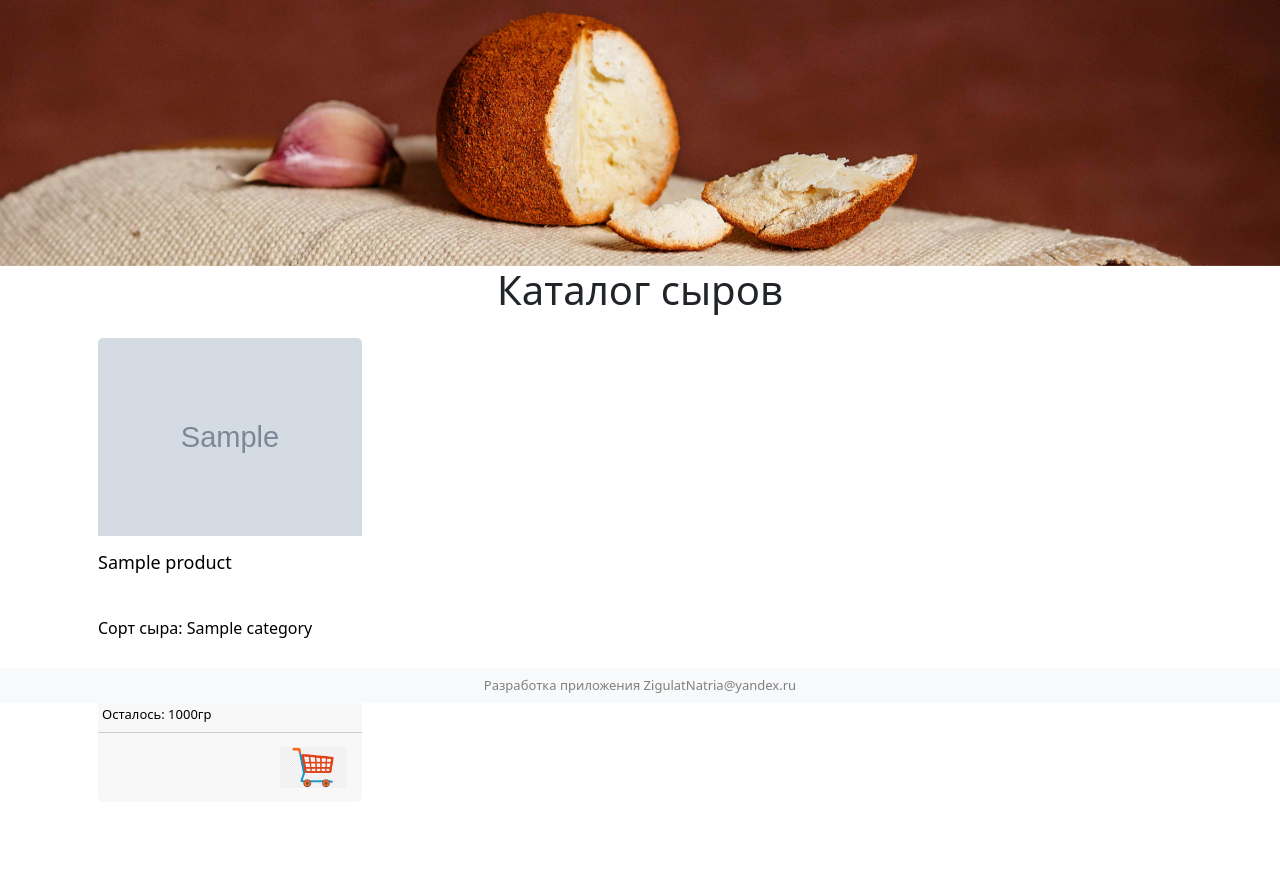
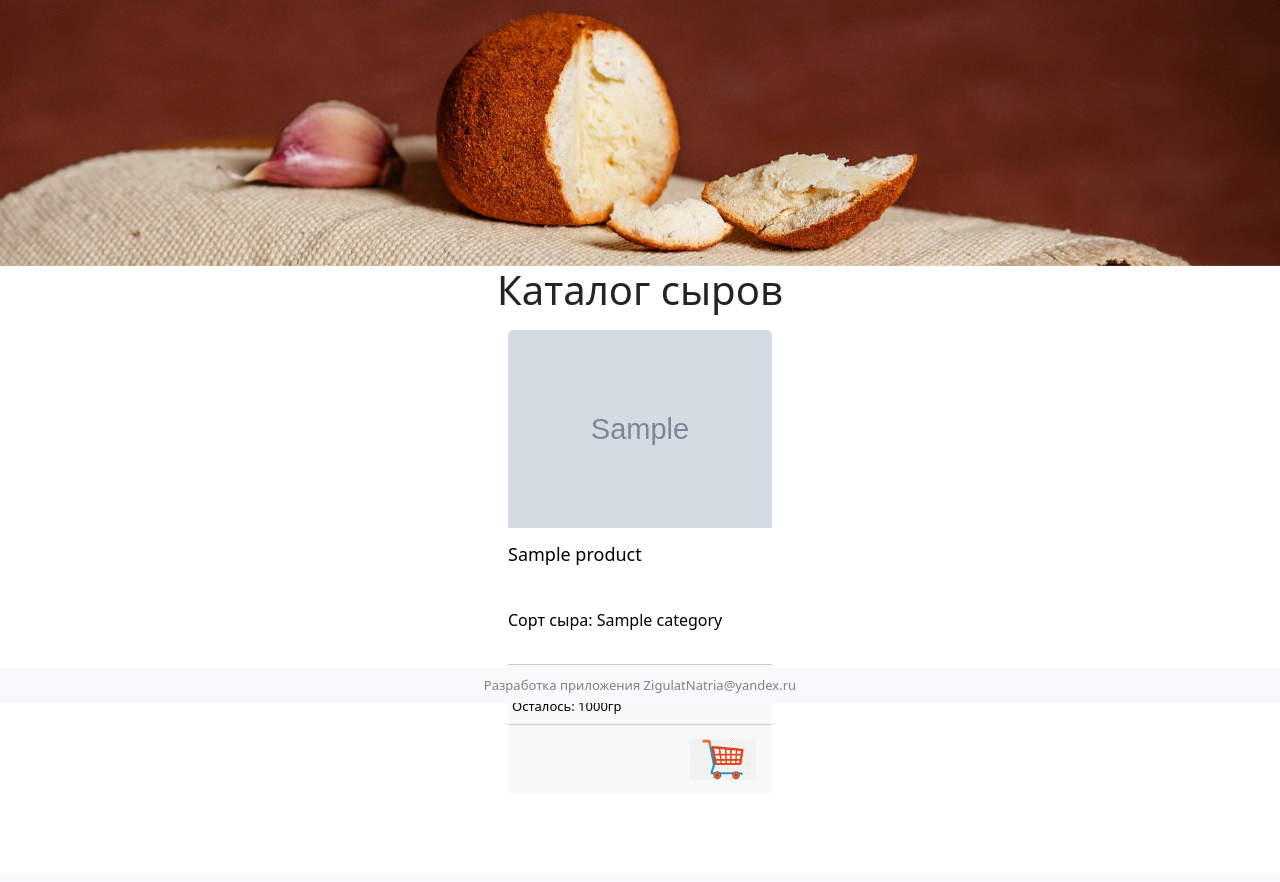
Before and after one commit to ZigulatNatria/cheese_shop, a Django app: page / in a window 1280 px wide. Shown: the part 97-979 px from the top of the page. After the commit the page ends 877 px from the top, so only its background shows below. Run offline with Django 4.2, Linux system fonts and the light colour scheme; tables that the repository leaves empty hold one stand-in row (values such as "Sample post"); grey boxes marked "Sample" are stand-in pictures.

Commit message:
Поправлена вёрстка главной страницы

```diff
--- a/shop/templates/products.html
+++ b/shop/templates/products.html
@@ -4,14 +4,14 @@
 {% load custom_filters %}
     <body>
         {% block content %}
-            <h1 class="text-center">Каталог сыров</h1>
+            <h1 class="text-center" style="margin-bottom: 1rem">Каталог сыров</h1>
             <div class="container">
-                <div class="row" style="margin-bottom: 4rem">
+                <div class="row justify-content-evenly" style="margin-bottom: 4rem">
                     {% for product in products %}
                         {% if product.published %}
                             {% if product.amount > 0 %}
                                 <div class="col colMobile" style="min-width: 18rem; max-width: 18rem;">
-                                    <div class="card h-100" style="width: 100%; margin: 1rem; border: none">
+                                    <div class="card h-100" style="width: 100%; margin-bottom: 1rem; margin-left:0; border: none">
                                         <a href="{% url 'product_detail' product.id %}" style="text-decoration: None; color: black">
                                         <img src="{{MEDIA_URL}}{{product.image.url}}" class="card-img-top" alt="...">
                                         <div class="card-body" style="height: 4rem; padding-left: 0">
@@ -51,10 +51,10 @@
                         {% if product.published %}
                             {% if product.amount <= 0 %}
                                 <div class="col colMobile" style="min-width: 18rem; max-width: 18rem; opacity: 0.6">
-                                    <div class="card h-100" style="width: 100%; margin: 1rem; border: none">
+                                    <div class="card h-100" style="width: 100%; margin-bottom: 1rem; margin-left:0; border: none">
                                         <a href="{% url 'product_detail' product.id %}" style="text-decoration: None; color: black">
                                             <img src="{{MEDIA_URL}}{{product.image.url}}" class="card-img-top" alt="...">
-                                            <div class="card-body" style="height: 3rem; padding-left: 0">
+                                            <div class="card-body" style="height: 4rem; padding-left: 0">
                                                 <h5 class="card-title" style="font-size: large">{{ product.name }}</h5>
                                             </div>
                                             <div class="card-body" style="padding-left: 0">
```
